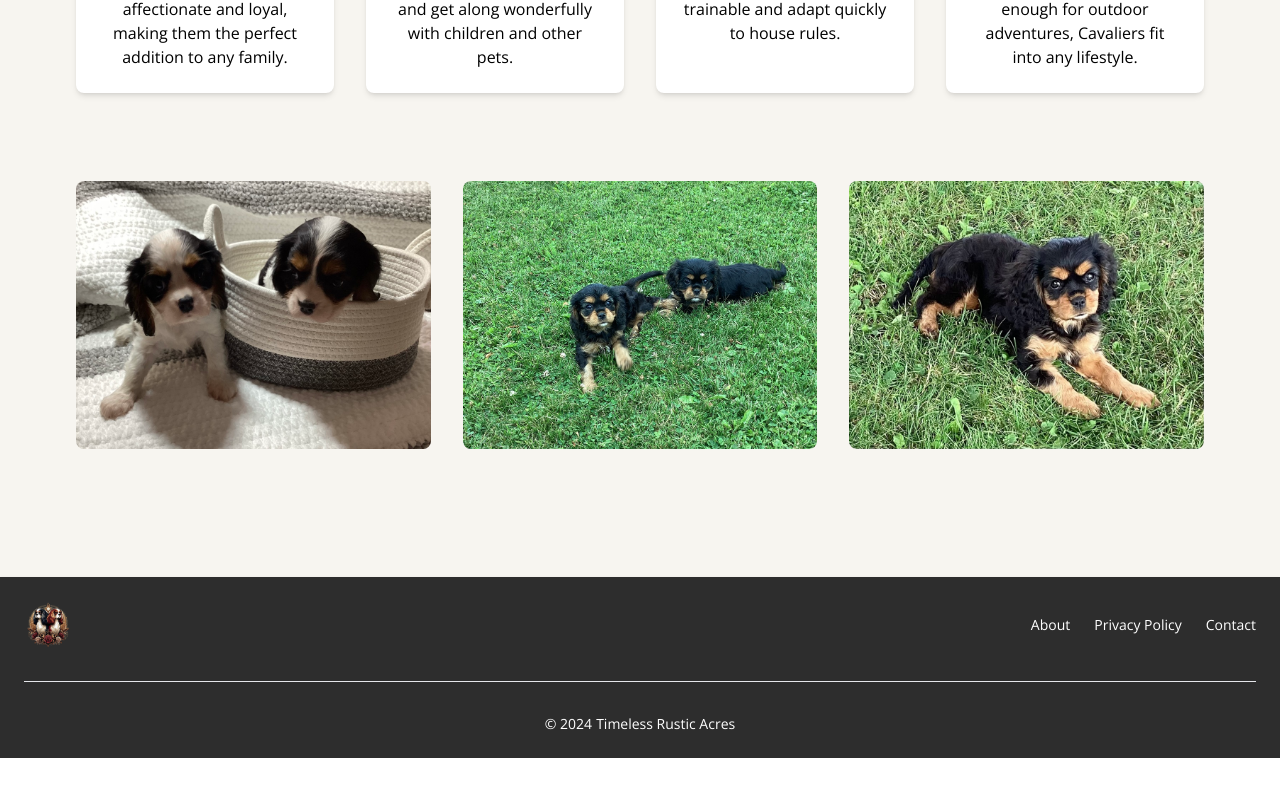
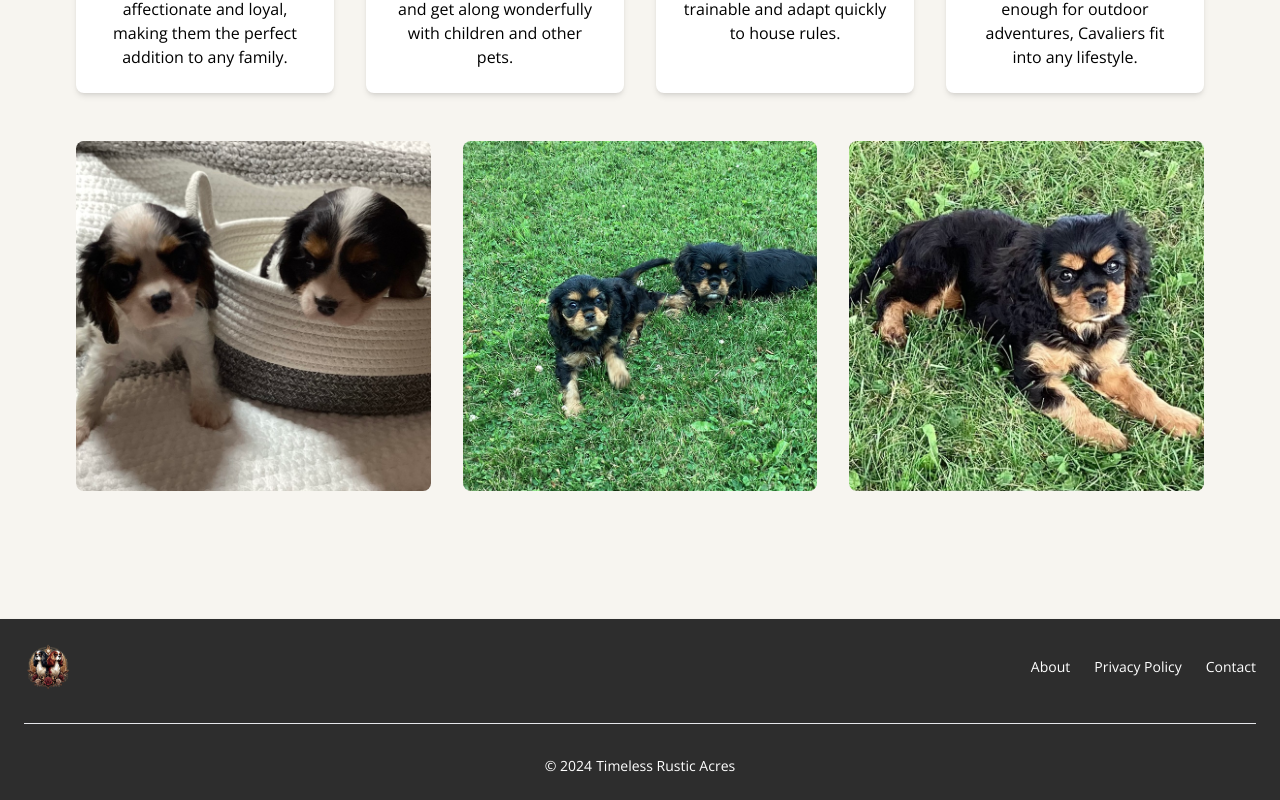
Before and after one commit to RJD72/rustic-acres, a React (Vite) app: page / in a window 1280 px wide. Shown: the part 1631-2431 px from the top of the page. Before the commit the page ends 2389 px from the top, so only its background shows below. Built offline with nearby package versions, Linux system fonts and the light colour scheme.

Commit message:
changed homepage image height again

```diff
--- a/src/components/Images.jsx
+++ b/src/components/Images.jsx
@@ -4,15 +4,27 @@ import PuppyImage11 from "../assets/images/puppy-image11.jpg";
 
 const Images = () => {
   return (
-    <div className="grid grid-cols-1 md:grid-cols-3 gap-8 max-w-6xl mx-auto pt-10 pb-32 px-3">
-      <div className="rounded-lg">
-        <img src={PuppyImage9} alt="" className="h-full rounded-lg" />
+    <div className="grid grid-cols-1 lg:grid-cols-3 gap-8 max-w-6xl mx-auto  pb-32 px-3">
+      <div className="rounded-lg h-[350px] ">
+        <img
+          src={PuppyImage9}
+          alt=""
+          className="rounded-lg h-full w-full object-cover "
+        />
       </div>
-      <div className="rounded-lg">
-        <img src={PuppyImage10} alt="" className="h-full rounded-lg" />
+      <div className="rounded-lg h-[350px] ">
+        <img
+          src={PuppyImage10}
+          alt=""
+          className="rounded-lg h-full w-full object-cover"
+        />
       </div>
-      <div className="rounded-lg">
-        <img src={PuppyImage11} alt="" className="h-full rounded-lg" />
+      <div className="rounded-lg h-[350px] ">
+        <img
+          src={PuppyImage11}
+          alt=""
+          className="rounded-lg h-full w-full object-cover "
+        />
       </div>
     </div>
   );
```
